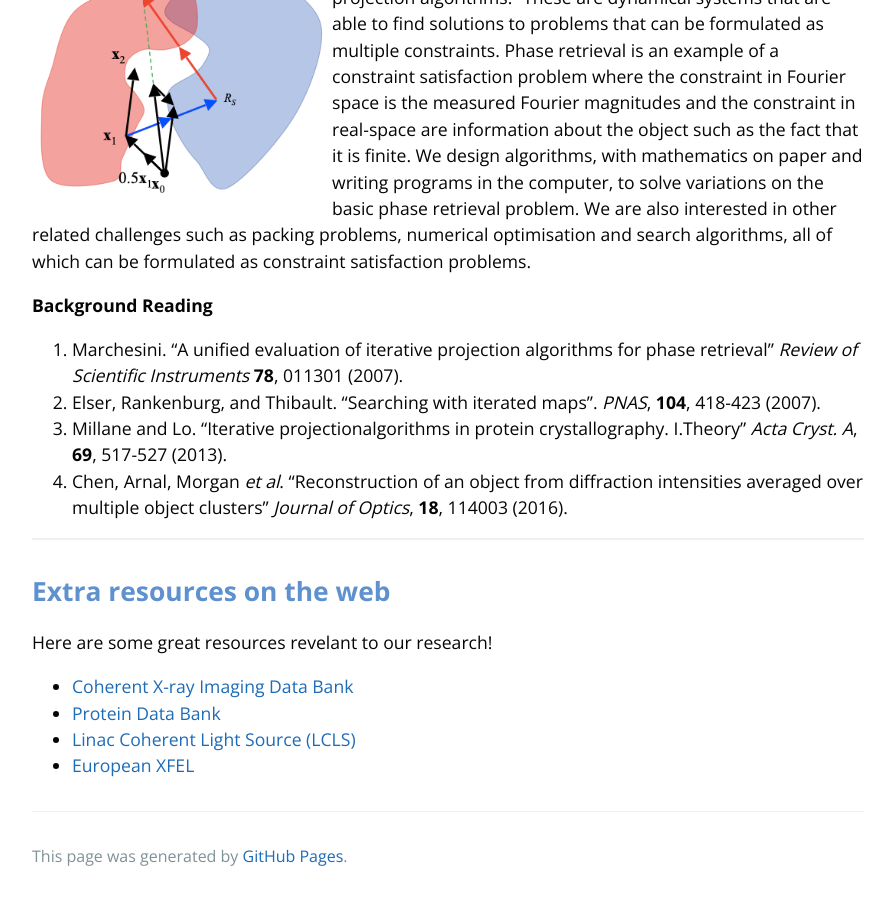
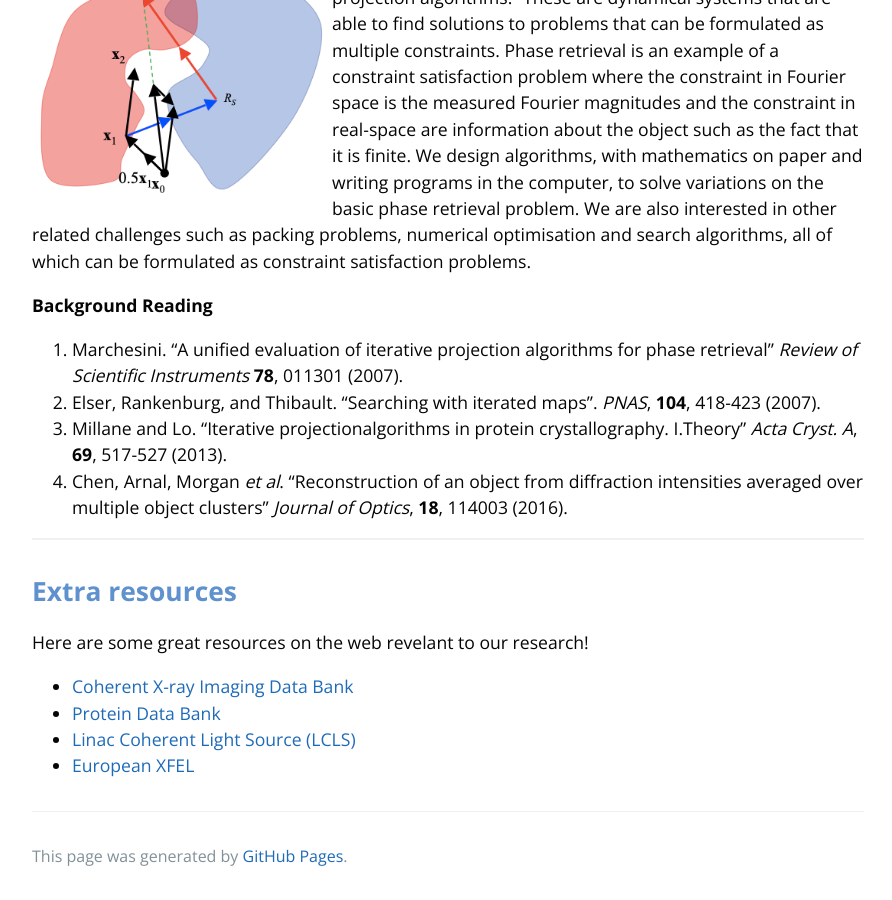
Before and after one commit to captvansciencypants/captvansciencypants.github.io, a Jekyll site: the page built from research.md, in a window 1280 px wide and 900 px high, scrolled down 3203 px. Shown: the whole window, without its empty margins (192-1084 px from the left). Built offline with Jekyll 4.4.1, drawn with Linux system fonts in a browser that asks for light colours; our own code applies the rules of GitHub Pages for plain Markdown files; the repository's description, which GitHub fills in, is left out.

```diff
--- a/research.md
+++ b/research.md
@@ -75,8 +75,8 @@ One of the main algorithms we use are called "iterative projection algorithms."
 
 ---
 
-## Extra resources on the web
-Here are some great resources revelant to our research!
+## Extra resources
+Here are some great resources on the web revelant to our research!
 
 * [Coherent X-ray Imaging Data Bank](https://www.cxidb.org)
 * [Protein Data Bank](https://www.rcsb.org)
```
